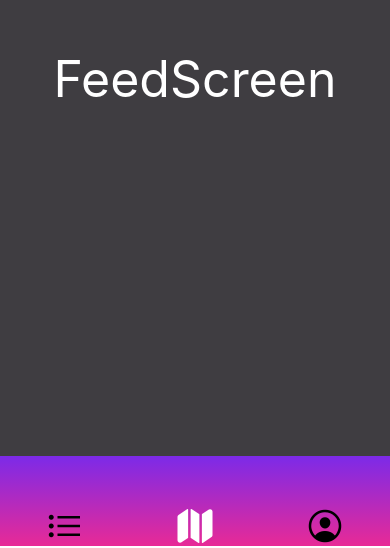
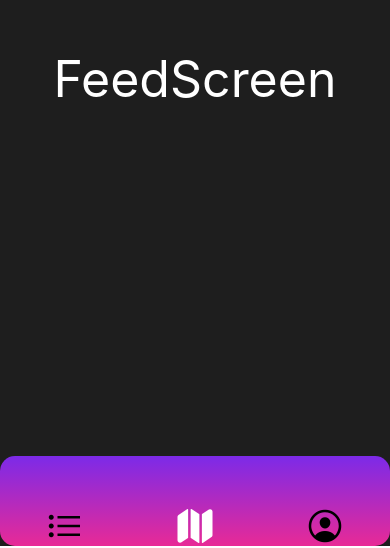
Before and after one commit to Kealen-Pillay/SportsHub, a React Native app: screen / in a window 390 px wide. Shown: the part 298-846 px from the top of the page. Built offline with nearby package versions, Linux system fonts and the light colour scheme.

Commit message:
rounded nav bar

```diff
--- a/App.js
+++ b/App.js
@@ -2,6 +2,7 @@ import { StyleSheet, View } from 'react-native';
 import MainContainer from './components/NavBar';
 import LoginScreen from './components/screens/loginscreen/LoginScreen';
 import ProfileScreen from './components/screens/profilescreen/ProfileScreen';
+import colours from './theme/colours';
 
 export default function App() {
   return (
@@ -16,6 +17,6 @@ export default function App() {
 const styles = StyleSheet.create({
   container: {
     flex: 1,
-    backgroundColor: '#fff',
+    backgroundColor: colours.backgroundDark,
   },
 });
--- a/components/NavBar.js
+++ b/components/NavBar.js
@@ -86,7 +86,7 @@ const styles = StyleSheet.create({
     bottom: 0,
     left: 0,
     right: 0,
-    //borderRadius: 15,
+    borderRadius: 15,
     backgroundColor: "transparent",
     height: 90,
     borderTopWidth: 0,
--- a/components/screens/eventscreen/EventScreen.js
+++ b/components/screens/eventscreen/EventScreen.js
@@ -14,7 +14,7 @@ export default EventScreen;
 
 const styles = StyleSheet.create({
   container: {
-    backgroundColor: colours.lightGrey,
+    backgroundColor: colours.backgroundDark,
     flex:1,
     justifyContent: "center",
     alignItems: "center",
--- a/components/screens/feedscreen/FeedScreen.js
+++ b/components/screens/feedscreen/FeedScreen.js
@@ -14,7 +14,7 @@ export default FeedScreen;
 
 const styles = StyleSheet.create({
   container: {
-    backgroundColor: colours.lightGrey,
+    backgroundColor: colours.backgroundDark,
     flex: 1,
     justifyContent: "center",
     alignItems: "center",
```
